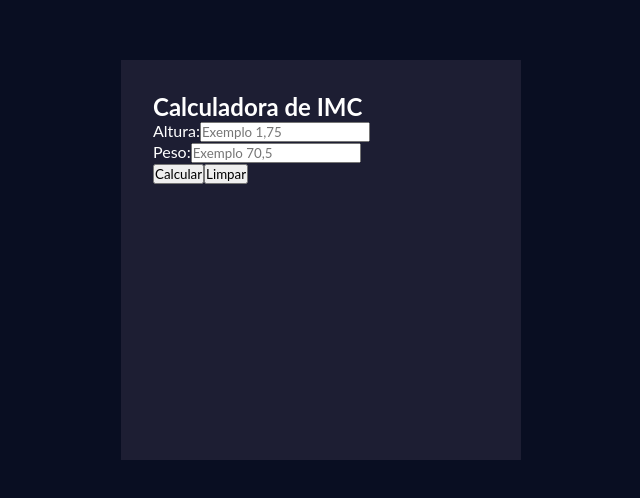
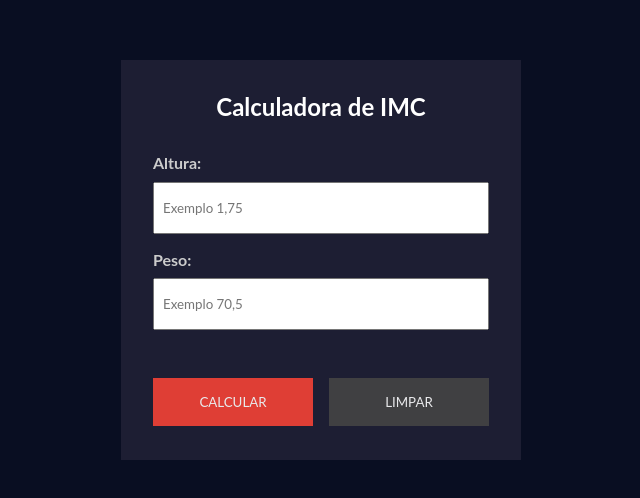
Before and after one commit to jhonatanwll/cursoReact, a React app in the folder CALCULADORA_IMC/calculadoraDeIMC/: page / in a window 1280 px wide. Shown: the part 140-638 px from the top of the page, without its empty margins (319-959 px from the left). Built offline with nearby package versions, Linux system fonts and the light colour scheme; the HTML template or start-up script is replaced by a standard one.

Commit message:
Css's atualizados

```diff
--- /dev/null
+++ b/CALCULADORA_IMC/calculadoraDeIMC/src/components/Button.css
@@ -0,0 +1,17 @@
+button {
+  text-transform: uppercase;
+  padding: 1rem 1.5rem;
+  background-color: #f44236;
+  border: none;
+  color: #fff;
+  cursor: pointer;
+  opacity: 0.9;
+  flex: 1;
+}
+
+button:hover {
+  opacity: 1;
+}
+#clear-btn {
+  background-color: #444;
+}
--- /dev/null
+++ b/CALCULADORA_IMC/calculadoraDeIMC/src/components/Button.jsx
@@ -0,0 +1,7 @@
+import "./Button.css";
+
+const Button = ({id, text}) => {
+  return <button id={id}>{text}</button>;
+};
+
+export default Button;
--- a/CALCULADORA_IMC/calculadoraDeIMC/src/components/ImcCalc.css
+++ b/CALCULADORA_IMC/calculadoraDeIMC/src/components/ImcCalc.css
@@ -0,0 +1,32 @@
+#calc-container h2{
+    text-align: center;
+    margin-bottom: 2rem;
+}
+
+.form-inputs {
+    display: flex;
+    flex-direction: column;
+    justify-content: space-between;
+}
+.form-control{
+    display: flex;
+    flex-direction: column;
+    flex: 1;
+    margin-bottom: 1rem;
+}
+
+.form-control label {
+    font-weight: bold;
+    margin-bottom: .6rem;
+    color: #CCC;
+}
+
+.form-control input {
+    padding: 1rem 0.5rem;
+}
+.action-control {
+    display: flex;
+    justify-content: space-between;
+    gap: 1rem;
+    margin-top: 2rem;
+}
--- a/CALCULADORA_IMC/calculadoraDeIMC/src/components/ImcCalc.jsx
+++ b/CALCULADORA_IMC/calculadoraDeIMC/src/components/ImcCalc.jsx
@@ -1,3 +1,4 @@
+import Button from "./Button";
 import "./ImcCalc.css";
 
 const ImcCalc = () => {
@@ -26,8 +27,8 @@ const ImcCalc = () => {
           </div>
         </div>
         <div className="action-control">
-            <button>Calcular</button>
-            <button>Limpar</button>
+        <Button id="calc-btn" text="Calcular"/>
+        <Button id="clear-btn" text="Limpar"/>
         </div>
       </form>
     </div>
```
Also changed, not shown: CALCULADORA_IMC/calculadoraDeIMC/src/data/data.js (+4 -3 lines).
